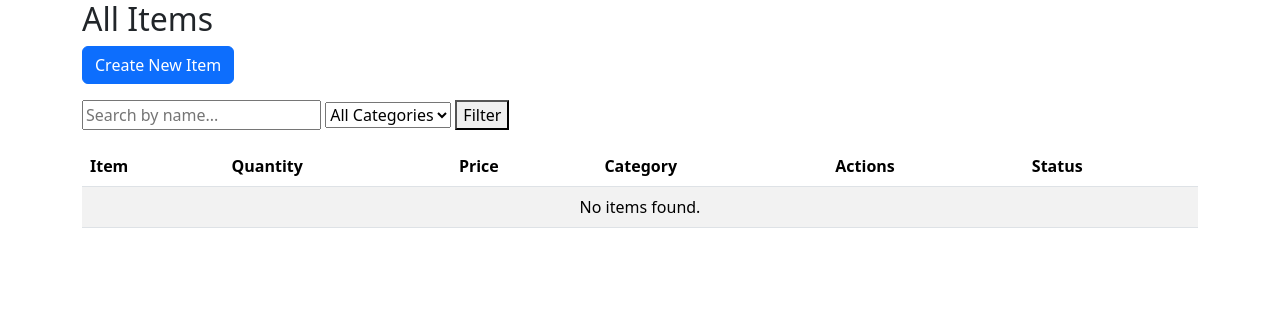
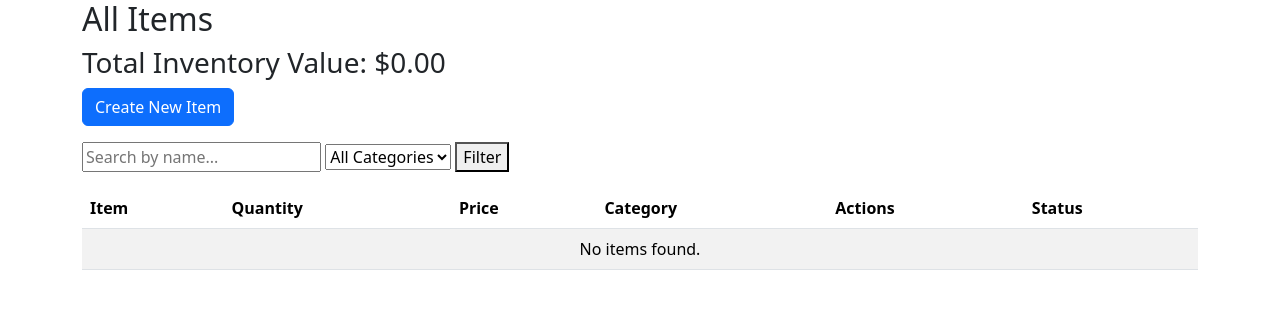
Before and after one commit to Kuscko/supplysage, a Django app: page /items/ in a window 1280 px wide. Shown: the top 309 px of the page. Run offline with Django 5.2, Linux system fonts and the light colour scheme; the visitor is signed in with stand-in values (Sample User, id 1); data that the repository does not hold is empty.

Commit message:
Updated the item list template to show the total inventory value.

```diff
--- a/supplysage/inventory/templates/inventory/item_list.html
+++ b/supplysage/inventory/templates/inventory/item_list.html
@@ -6,6 +6,7 @@
 
 {% block content %}
 <h2>All Items</h2>
+<h3>Total Inventory Value: ${{ total_value|floatformat:2 }}</h3>
 
 <!-- Create New Item Button -->
 <a href="{% url 'item_create' %}" class="btn btn-primary mb-3">Create New Item</a>
```
